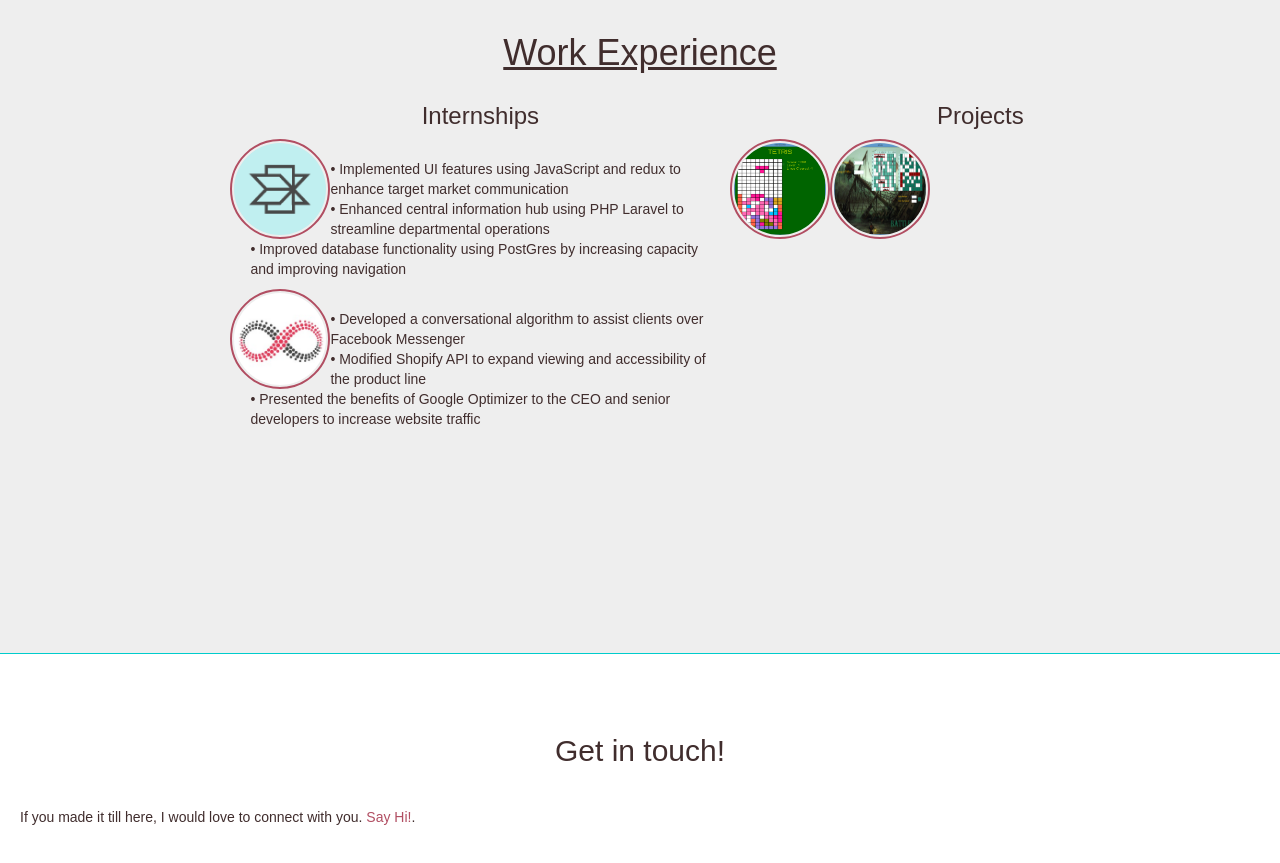
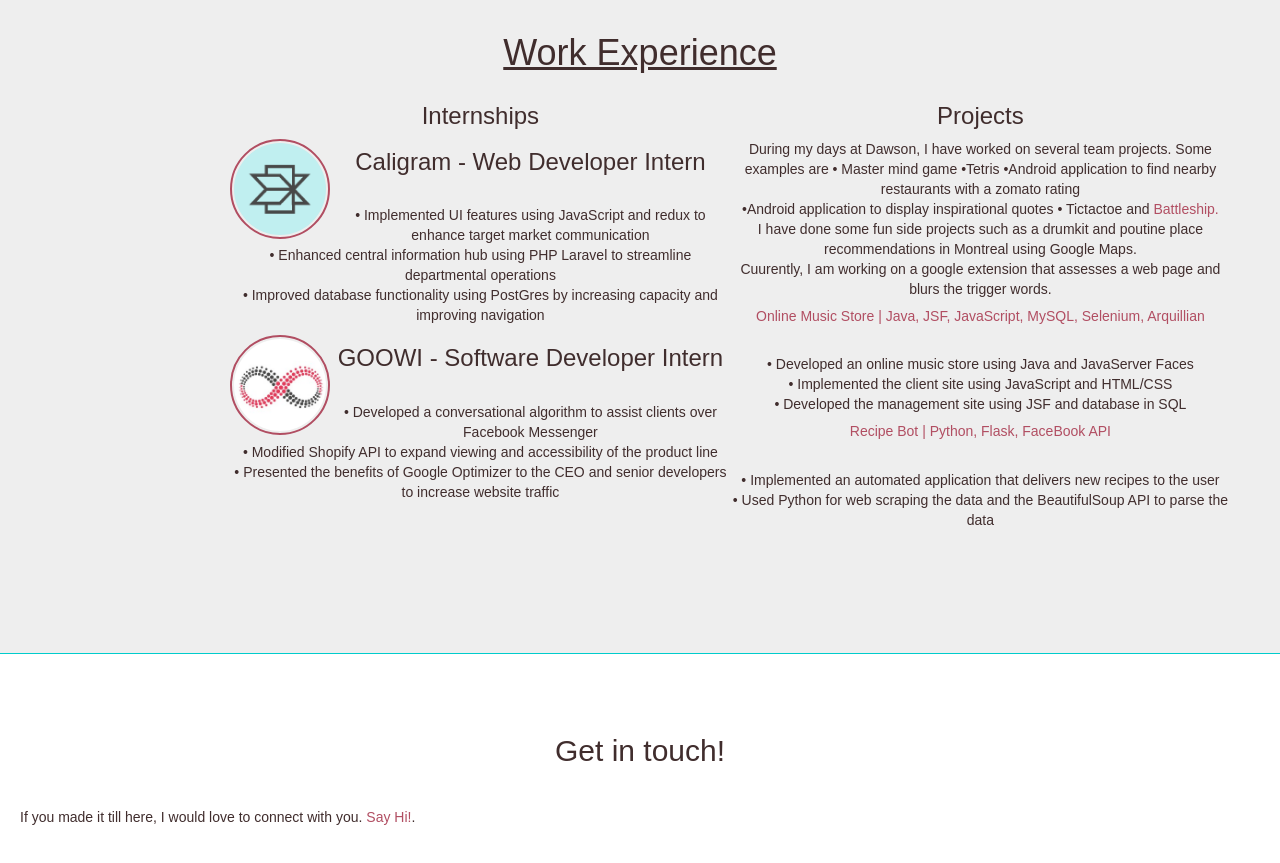
Before and after one commit to rafia95/portfolio, a plain HTML site: page index.html in a window 1280 px wide. Shown: the part 2160-3023 px from the top of the page. Drawn offline with nearby package versions, Linux system fonts and the light colour scheme; a web font is replaced by a local one.

Commit message:
added text

```diff
--- a/index.html
+++ b/index.html
@@ -117,6 +117,7 @@
 							<img id="calipic" src="./images/cali2.png" class="img-circle "alt="caligram" >
 						</div>
 						<p id="pText">
+							<h3>Caligram - Web Developer Intern</h3>
 						<br/>• Implemented UI features using JavaScript and redux to enhance target market communication
 						<br/>• Enhanced central information hub using PHP Laravel to streamline departmental operations
 						<br/>• Improved database functionality using PostGres by increasing capacity and improving navigation
@@ -126,6 +127,7 @@
 								<img id="calipic" src="./images/goowi.jpg" class="img-circle "alt="goowi" >
 							</div>
 							<p id="pText">
+								<h3>GOOWI - Software Developer Intern</h3>
 							<br/>	• Developed a conversational algorithm to assist clients over Facebook Messenger
 							<br/>• Modified Shopify API to expand viewing and accessibility of the product line
 							<br/>• Presented the benefits of Google Optimizer to the CEO and senior developers to increase website traffic
@@ -135,12 +137,26 @@
 						<h3> Projects
 					</h3>
 						<div id="extraProjects">
-							<div >
-								<img id="calipic" src="./images/tetris.PNG" class="img-circle" >
-							</div>
-							<div >
-								<img id="calipic" src="./images/bship.PNG" class="img-circle"  >
-							</div>
+							<p> During my days at Dawson, I have worked on several team projects. Some examples are
+								• Master mind game •Tetris •Android application to find nearby restaurants with a zomato rating
+								<br/>•Android application to display inspirational quotes • Tictactoe and
+								<a href="https://github.com/rafia95/battleship_c_sharp">
+									Battleship. </a>
+								<br/> I have done some fun side projects such as a drumkit and poutine place recommendations in Montreal using Google Maps.
+								<br/> Cuurently, I am working on a google extension that assesses a web page and blurs the trigger words.
+							</p>
+							<p id="pText">
+							<a href="https://github.com/ryansenna/Symphony"><h5>	Online Music Store | Java, JSF, JavaScript, MySQL, Selenium, Arquillian </h5></a>
+								<br/>• Developed an online music store using Java and JavaServer Faces
+								<br/>• Implemented the client site using JavaScript and HTML/CSS
+								<br/> • Developed the management site using JSF and database in SQL
+							</p>
+							<p id="pText">
+								<a href="https://github.com/rafia95/recipeBot"><h5>Recipe Bot | Python, Flask, FaceBook API</h5></a>
+								<br/>• Implemented an automated application that delivers new recipes to the user
+								<br/>• Used Python for web scraping the data and the BeautifulSoup API to parse the data
+							</p>
+
 						</div>
 
 					</section>
```
